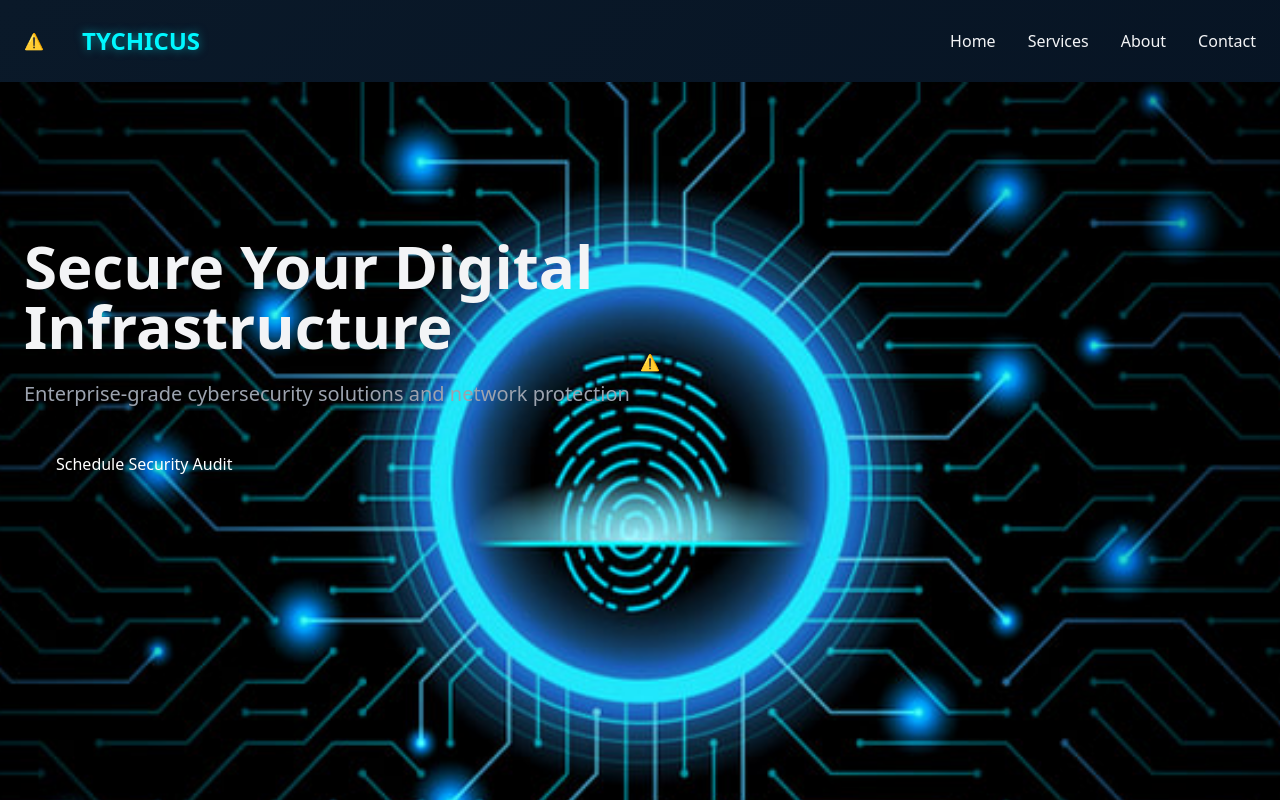
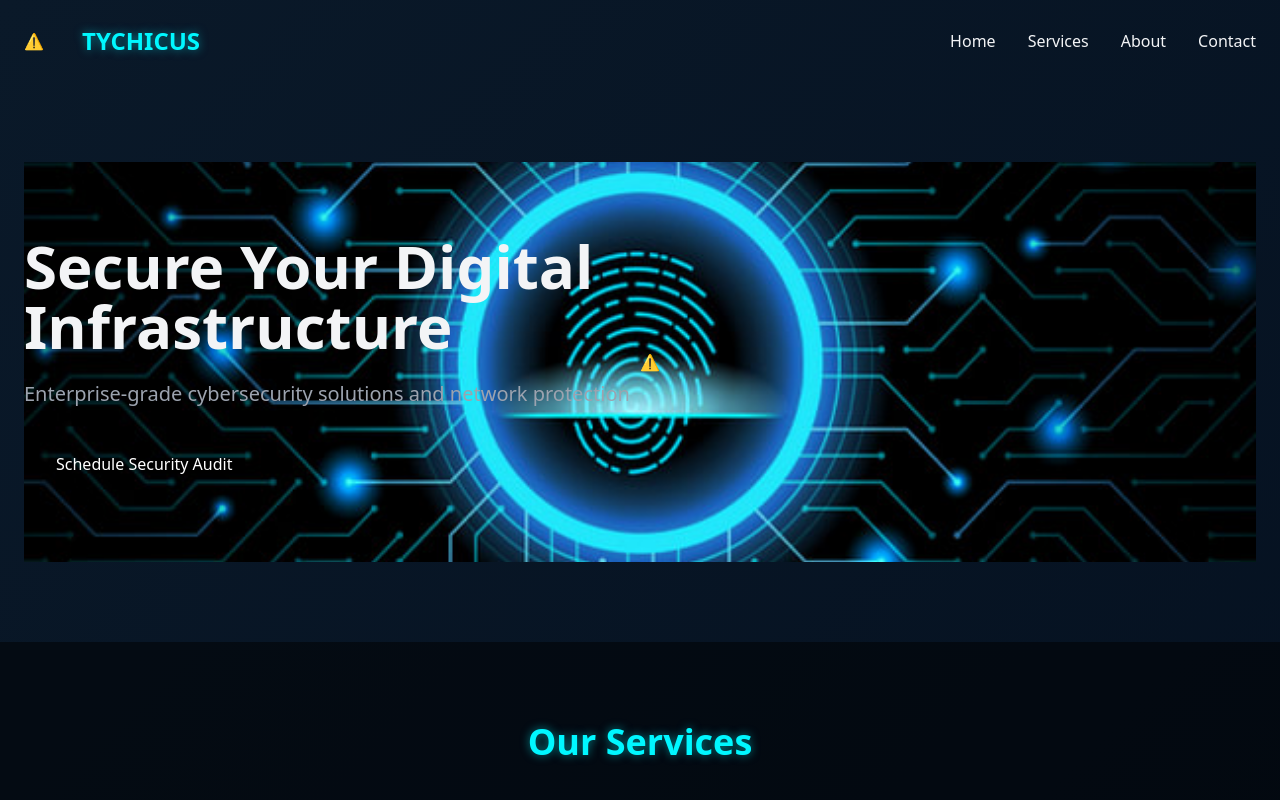
Before and after one commit to artisan73/Tychicus, a plain HTML site: page index.html in a window 1280 px wide. Shown: the top 800 px of the page. Drawn offline with nearby package versions, Linux system fonts and the light colour scheme; no server answers.

Commit message:
Update index.html

```diff
--- a/index.html
+++ b/index.html
@@ -46,8 +46,8 @@
         </div>
     </nav>
 
-    <section id="home" class="container mx-auto px-6 py-20 bg-custom h-screen">
-        <div class="flex flex-col md:flex-row items-center">
+    <section id="home" class="container mx-auto px-6 py-20">
+        <div class="flex flex-col md:flex-row items-center bg-custom">
             <div class="md:w-1/2">
                 <h1 class="text-5xl md:text-6xl font-bold mb-6 leading-tight">Secure Your Digital Infrastructure</h1>
                 <p class="text-xl mb-8 text-gray-400">Enterprise-grade cybersecurity solutions and network protection</p>
```
